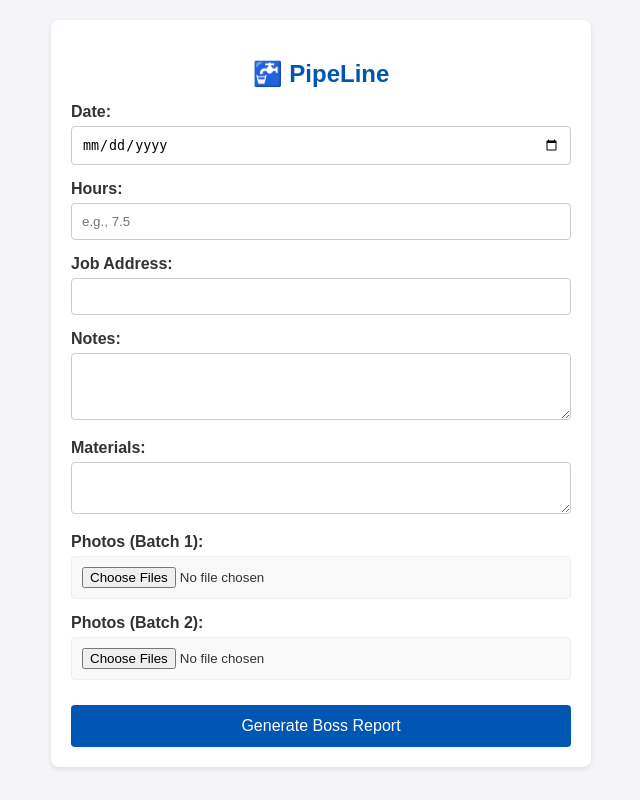
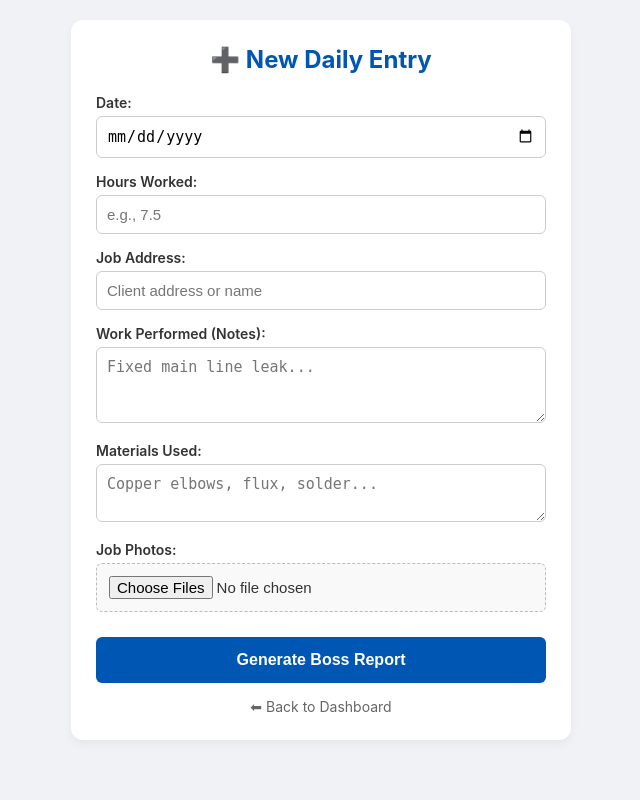
Before and after one commit to jennbonnetta-byte/Pipeline, a Flask app: page /entry in a window 1280 px wide. Shown: the whole page, without its empty margins (319-959 px from the left). Run offline with Flask 3, Linux system fonts and the light colour scheme.

Commit message:
Consolidate photo uploads into a single clean button field

```diff
--- a/app.py
+++ b/app.py
@@ -7,12 +7,11 @@ import cloudinary.uploader
 
 app = Flask(__name__)
 
-# --- PASTE YOUR ACTUAL CLOUDINARY DETAILS HERE ---
+# --- PASTE YOUR CLOUDINARY KEYS HERE ---
 cloudinary.config(
-  cloud_name = "zdcnva6y",
-  api_key = "324287761859815",
-  api_secret = "4s2beTrT3cRCVPDiwrWsBQfJhjE"
-
+  cloud_name = "YOUR_CLOUD_NAME",
+  api_key = "YOUR_API_KEY",
+  api_secret = "YOUR_API_SECRET"
 )
 
 HISTORY_FILE = 'history.json'
@@ -34,7 +33,6 @@ def upload_to_cloudinary(files_list):
     for f in files_list:
         if f and f.filename and f.filename.strip() != '':
             try:
-                # Upload directly to your permanent Cloudinary cloud storage
                 response = cloudinary.uploader.upload(f)
                 if 'secure_url' in response:
                     urls.append(response['secure_url'])
@@ -49,8 +47,8 @@ def home():
 @app.route('/entry', methods=['GET', 'POST'])
 def index():
     if request.method == 'POST':
-        all_files = request.files.getlist('photos') + request.files.getlist('photos2')
-        photo_urls = upload_to_cloudinary(all_files)
+        # Single photo input field
+        photo_urls = upload_to_cloudinary(request.files.getlist('photos'))
         job = {
             'date': request.form.get('date'),
             'hours': request.form.get('hours'),
@@ -105,7 +103,7 @@ def edit_job(index):
     job = history[index]
     if request.method == 'POST':
         job.update({k: request.form.get(k) for k in ['date','hours','destination','notes','materials']})
-        new_urls = upload_to_cloudinary(request.files.getlist('photos') + request.files.getlist('photos2'))
+        new_urls = upload_to_cloudinary(request.files.getlist('photos'))
         job['photos'] = job.get('photos', []) + new_urls
         history[index] = job
         with open(HISTORY_FILE, 'w') as f: json.dump(history, f)
--- a/templates/index.html
+++ b/templates/index.html
@@ -3,40 +3,43 @@
 <head>
     <meta charset="UTF-8">
     <meta name="viewport" content="width=device-width, initial-scale=1.0">
-    <title>PipeLine - Plumber Daily Log</title>
+    <title>PipeLine - Daily Entry</title>
     <style>
-        body { font-family: sans-serif; background: #f4f4f9; margin: 0; padding: 20px; color: #333; }
-        .container { max-width: 500px; margin: auto; background: white; padding: 20px; border-radius: 8px; box-shadow: 0 2px 5px rgba(0,0,0,0.1); }
-        h2 { text-align: center; color: #0056b3; margin-bottom: 5px; }
-        label { font-weight: bold; display: block; margin-top: 15px; }
-        input, textarea { width: 100%; padding: 10px; margin-top: 5px; border: 1px solid #ccc; border-radius: 4px; box-sizing: border-box; }
-        .box { background: #f9f9f9; padding: 10px; border: 1px solid #eee; margin-top: 5px; border-radius: 4px; }
-        button { background: #0056b3; color: white; border: none; padding: 12px; width: 100%; border-radius: 4px; font-size: 16px; margin-top: 25px; cursor: pointer; }
+        body { font-family: -apple-system, BlinkMacSystemFont, "Segoe UI", Roboto, sans-serif; background: #f0f2f5; margin: 0; padding: 20px; color: #333; }
+        .container { max-width: 450px; margin: auto; background: white; padding: 25px; border-radius: 12px; box-shadow: 0 4px 10px rgba(0,0,0,0.05); }
+        h2 { text-align: center; color: #0056b3; margin-top: 0; }
+        label { font-weight: 600; display: block; margin-top: 15px; font-size: 14px; }
+        input, textarea { width: 100%; padding: 10px; margin-top: 5px; border: 1px solid #ccc; border-radius: 6px; box-sizing: border-box; font-size: 15px; }
+        .box { background: #f9f9f9; padding: 12px; border: 1px dashed #bbb; margin-top: 5px; border-radius: 6px; }
+        button { background: #0056b3; color: white; border: none; padding: 14px; width: 100%; border-radius: 6px; font-size: 16px; font-weight: bold; margin-top: 25px; cursor: pointer; }
+        .back-link { display: block; text-align: center; margin-top: 15px; color: #666; text-decoration: none; font-size: 14px; }
     </style>
 </head>
 <body>
     <div class="container">
-        <h2>🚰 PipeLine</h2>
+        <h2>➕ New Daily Entry</h2>
         <form method="POST" enctype="multipart/form-data">
             <label>Date:</label>
             <input type="date" name="date" required>
-            <label>Hours:</label>
+
+            <label>Hours Worked:</label>
             <input type="text" name="hours" placeholder="e.g., 7.5" required>
+
             <label>Job Address:</label>
-            <input type="text" name="destination" required>
-            <label>Notes:</label>
-            <textarea name="notes" rows="3" required></textarea>
-            <label>Materials:</label>
-            <textarea name="materials" rows="2" required></textarea>
+            <input type="text" name="destination" placeholder="Client address or name" required>
 
-            <label>Photos (Batch 1):</label>
+            <label>Work Performed (Notes):</label>
+            <textarea name="notes" rows="3" placeholder="Fixed main line leak..." required></textarea>
+
+            <label>Materials Used:</label>
+            <textarea name="materials" rows="2" placeholder="Copper elbows, flux, solder..." required></textarea>
+
+            <label>Job Photos:</label>
             <input class="box" type="file" name="photos" accept="image/*" multiple>
-
-            <label>Photos (Batch 2):</label>
-            <input class="box" type="file" name="photos2" accept="image/*" multiple>
 
             <button type="submit">Generate Boss Report</button>
         </form>
+        <a href="/" class="back-link">⬅ Back to Dashboard</a>
     </div>
 </body>
 </html>
```
Also changed, not shown: templates/edit.html (+12 -11 lines).
